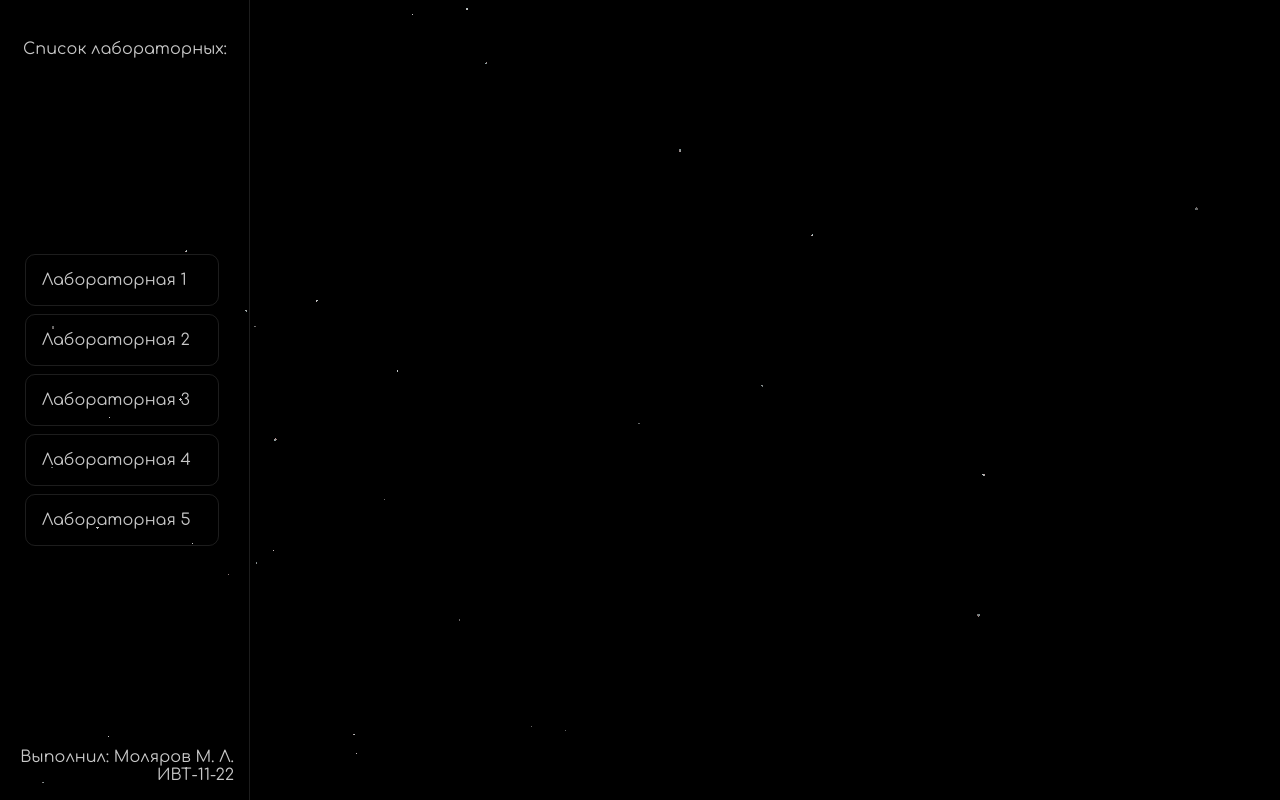
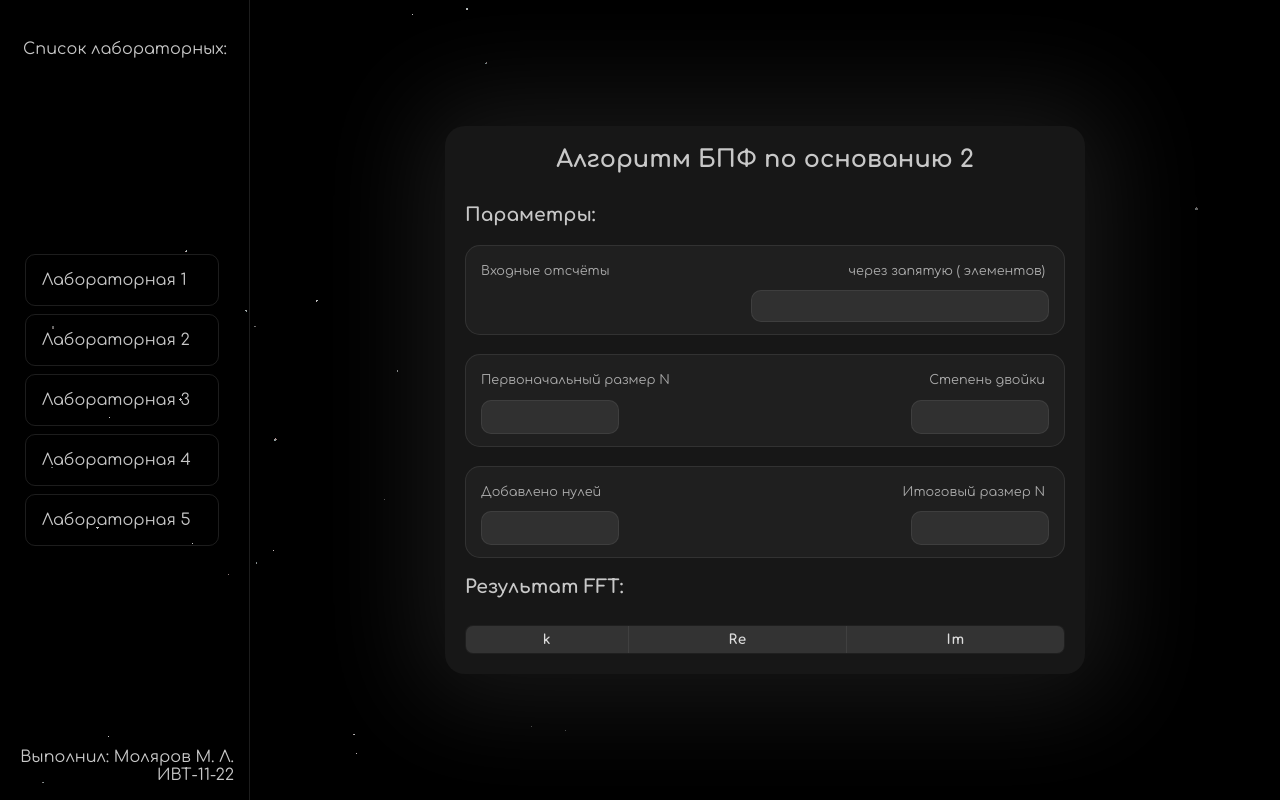
Before and after one commit to gefeeplay/TBA-tasks, a Vue app: page /Lab4 in a window 1280 px wide. Built offline with nearby package versions, Linux system fonts and the light colour scheme.

Commit message:
template of lab4

```diff
--- a/src/components/Lab4.vue
+++ b/src/components/Lab4.vue
@@ -3,11 +3,96 @@
 </script>
 
 <template>
-    <div>
+    <div class="panel">
+        <h2>Алгоритм БПФ по основанию 2</h2>
 
+        <div class="params">
+            <h3>Параметры:</h3>
+
+            <!-- Ввод массива -->
+            <div class="param">
+                <div class="param-row small">
+                    <div class="param-label">Входные отсчёты</div>
+                    <div class="param-range">через запятую ({{ N }} элементов)</div>
+                </div>
+                <div class="param-row right-side">
+                    <input v-model="inputText" :class="inputTextClass" class="param-input width-line" />
+                </div>
+            </div>
+
+            <!-- Вывод N -->
+            <div class="param">
+                <div class="param-row small">
+                    <div class="param-label">Первоначальный размер N</div>
+                    <div class="param-range">Степень двойки</div>
+                </div>
+                <div class="param-row big">
+                    <div class="param-ans">{{ userN }}</div>
+                    <div class="param-ans">{{ m }}</div>
+                </div>
+            </div>
+
+            <!-- Нули -->
+            <div class="param">
+                <div class="param-row small">
+                    <div class="param-label">Добавлено нулей</div>
+                    <div class="param-range">Итоговый размер N</div>
+                </div>
+                <div class="param-row big">
+                    <div class="param-ans">{{ zeros }}</div>
+                    <div class="param-ans">{{ N }}</div>
+                </div>
+            </div>
+
+            <!-- Ответ -->
+            <h3>Результат FFT:</h3>
+            <table border="1" cellpadding="4" class="answ-table">
+                <thead>
+                    <tr>
+                        <th>k</th>
+                        <th>Re</th>
+                        <th>Im</th>
+                    </tr>
+                </thead>
+                <tbody>
+                    <tr v-for="(c, i) in output" :key="i">
+                        <td>{{ i }}</td>
+                        <td>{{ c.re.toFixed(3) }}</td>
+                        <td>{{ c.im.toFixed(3) }}</td>
+                    </tr>
+                </tbody>
+            </table>
+        </div>
     </div>
 </template>
 
 <style scoped>
+.param-ans {
+    width: 8rem;
+}
 
+.param-range {
+    width: 15rem;
+    text-align: end;
+    padding: 6px 4px;
+}
+
+.width-line {
+    width: 18rem;
+    font-size: 0.8rem;
+    text-align: end;
+}
+
+/* Вторая строка */
+.big {
+    display: flex;
+    justify-content: space-between;
+    font-size: 1rem;
+    font-weight: 500;
+}
+
+.param-row.right-side {
+    display: flex;
+    justify-content: end;
+}
 </style>
```
